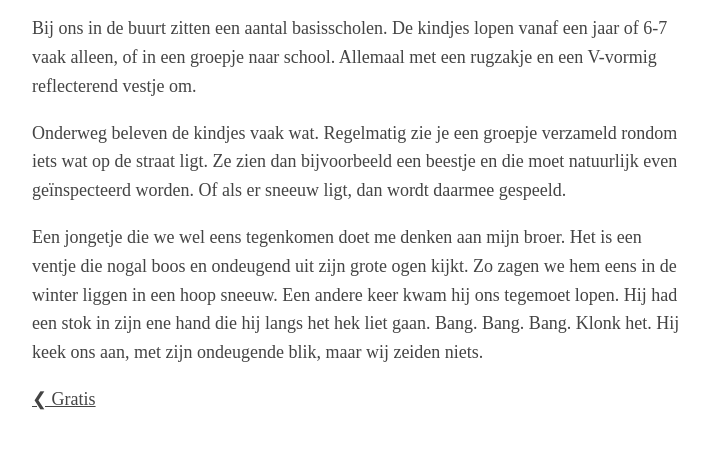
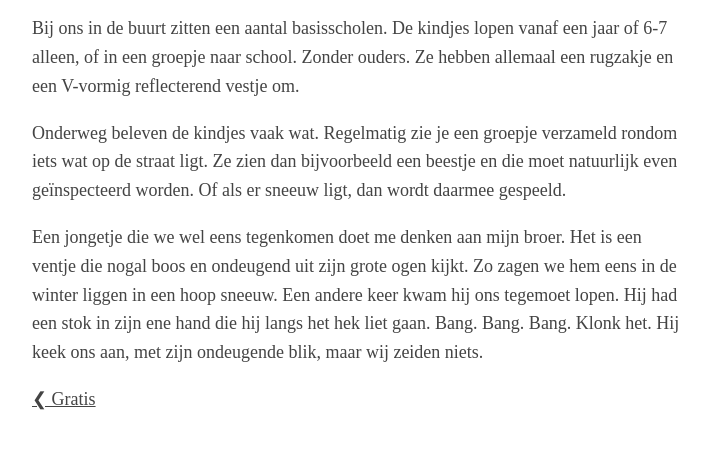
Before and after one commit to Roald87/roaldin.ch, a Jekyll site: the page built from _posts/2023-06-02-kindjes.md, in a window 1280 px wide, cut to the strip 404-853 px from the top of the page. Shown: the whole strip, without its empty margins (283-992 px from the left). Built offline with Jekyll 4.4.1, drawn with Linux system fonts in a browser that asks for light colours; comment, search, counter and statistics services are not loaded.

Commit message:
improve wording

```diff
--- a/_posts/2023-06-02-kindjes.md
+++ b/_posts/2023-06-02-kindjes.md
@@ -6,7 +6,7 @@ image: generated/kindjes-1-300-f55b4a27a.jpg
 
 {% picture kindjes-1.jpg %}
 
-Bij ons in de buurt zitten een aantal basisscholen. De kindjes lopen vanaf een jaar of 6-7 vaak alleen, of in een groepje naar school. Allemaal met een rugzakje en een V-vormig reflecterend vestje om.
+Bij ons in de buurt zitten een aantal basisscholen. De kindjes lopen vanaf een jaar of 6-7 alleen, of in een groepje naar school. Zonder ouders. Ze hebben allemaal een rugzakje en een V-vormig reflecterend vestje om.
 
 Onderweg beleven de kindjes vaak wat. Regelmatig zie je een groepje verzameld rondom iets wat op de straat ligt. Ze zien dan bijvoorbeeld een beestje en die moet natuurlijk even geïnspecteerd worden. Of als er sneeuw ligt, dan wordt daarmee gespeeld.
 
```
